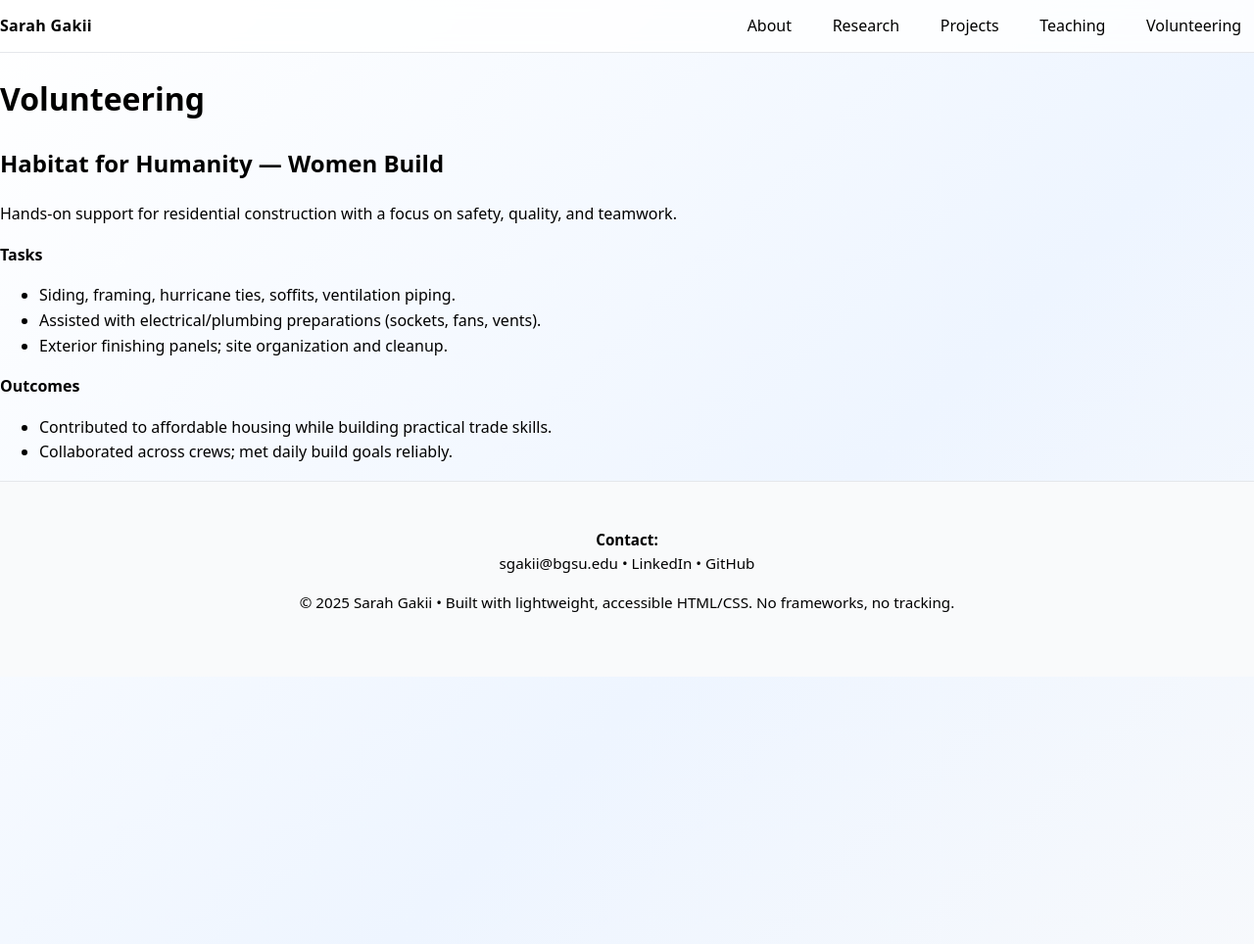
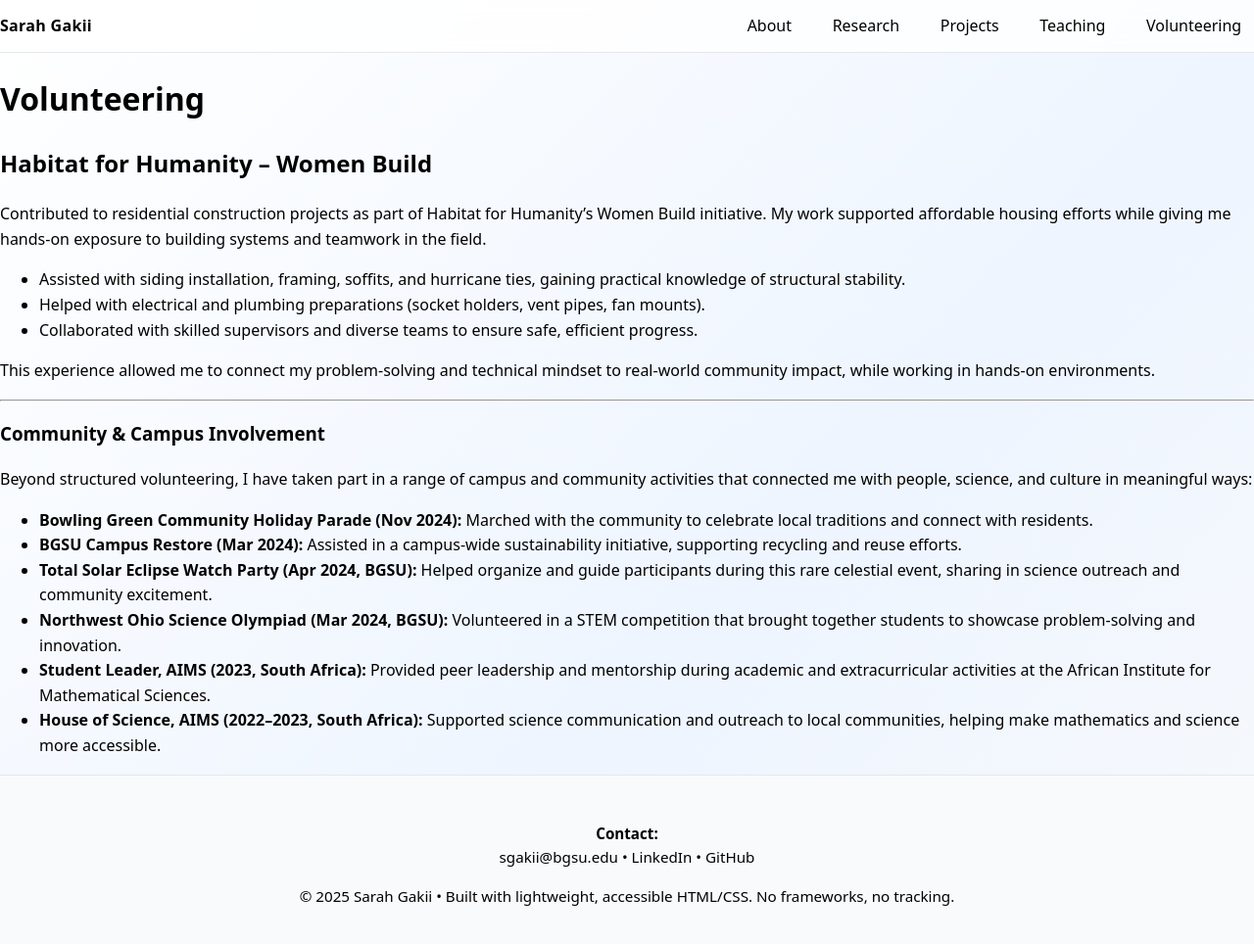
Before and after one commit to SARAH-GAKII/sarah-gakii.github.io, a Jekyll site: the page built from volunteering.md, in a window 1280 px wide and 991 px high. Shown: the top 964 px of the window at 98% size. Built offline with Jekyll 4.4.1, drawn with Linux system fonts in a browser that asks for light colours.

Commit message:
Update volunteering.md

```diff
--- a/volunteering.md
+++ b/volunteering.md
@@ -5,14 +5,25 @@ title: Volunteering
 
 # Volunteering
 
-## Habitat for Humanity — Women Build
-Hands-on support for residential construction with a focus on safety, quality, and teamwork.
+## Habitat for Humanity – Women Build
 
-**Tasks**
-- Siding, framing, hurricane ties, soffits, ventilation piping.
-- Assisted with electrical/plumbing preparations (sockets, fans, vents).
-- Exterior finishing panels; site organization and cleanup.
+Contributed to residential construction projects as part of Habitat for Humanity’s Women Build initiative. My work supported affordable housing efforts while giving me hands-on exposure to building systems and teamwork in the field.
 
-**Outcomes**
-- Contributed to affordable housing while building practical trade skills.
-- Collaborated across crews; met daily build goals reliably.
+- Assisted with siding installation, framing, soffits, and hurricane ties, gaining practical knowledge of structural stability.
+- Helped with electrical and plumbing preparations (socket holders, vent pipes, fan mounts).
+- Collaborated with skilled supervisors and diverse teams to ensure safe, efficient progress.
+
+This experience allowed me to connect my problem-solving and technical mindset to real-world community impact, while working in hands-on environments.
+
+---
+
+### Community & Campus Involvement
+
+Beyond structured volunteering, I have taken part in a range of campus and community activities that connected me with people, science, and culture in meaningful ways:
+
+- **Bowling Green Community Holiday Parade (Nov 2024):** Marched with the community to celebrate local traditions and connect with residents.
+- **BGSU Campus Restore (Mar 2024):** Assisted in a campus-wide sustainability initiative, supporting recycling and reuse efforts.
+- **Total Solar Eclipse Watch Party (Apr 2024, BGSU):** Helped organize and guide participants during this rare celestial event, sharing in science outreach and community excitement.
+- **Northwest Ohio Science Olympiad (Mar 2024, BGSU):** Volunteered in a STEM competition that brought together students to showcase problem-solving and innovation.
+- **Student Leader, AIMS (2023, South Africa):** Provided peer leadership and mentorship during academic and extracurricular activities at the African Institute for Mathematical Sciences.
+- **House of Science, AIMS (2022–2023, South Africa):** Supported science communication and outreach to local communities, helping make mathematics and science more accessible.
```
